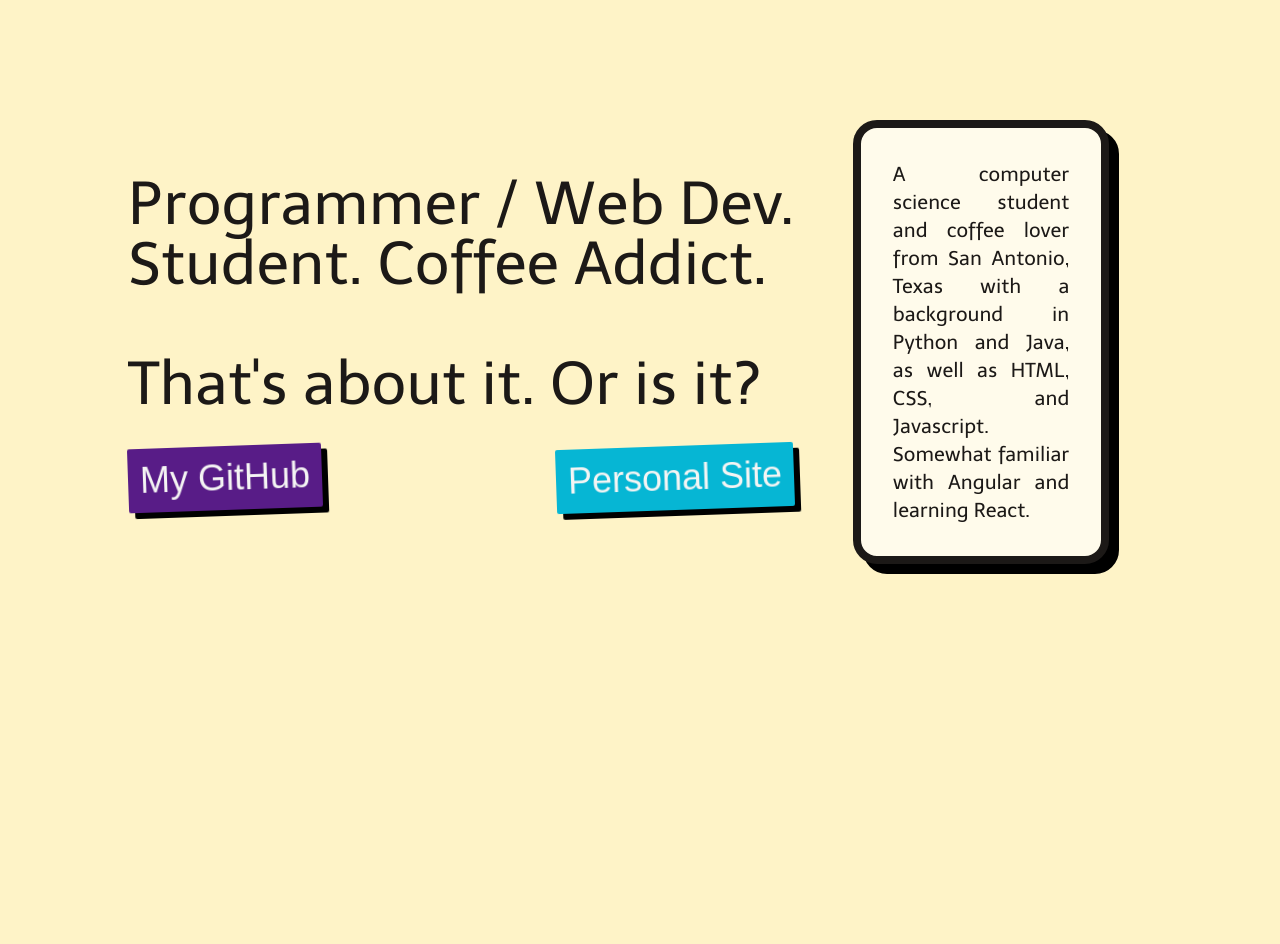
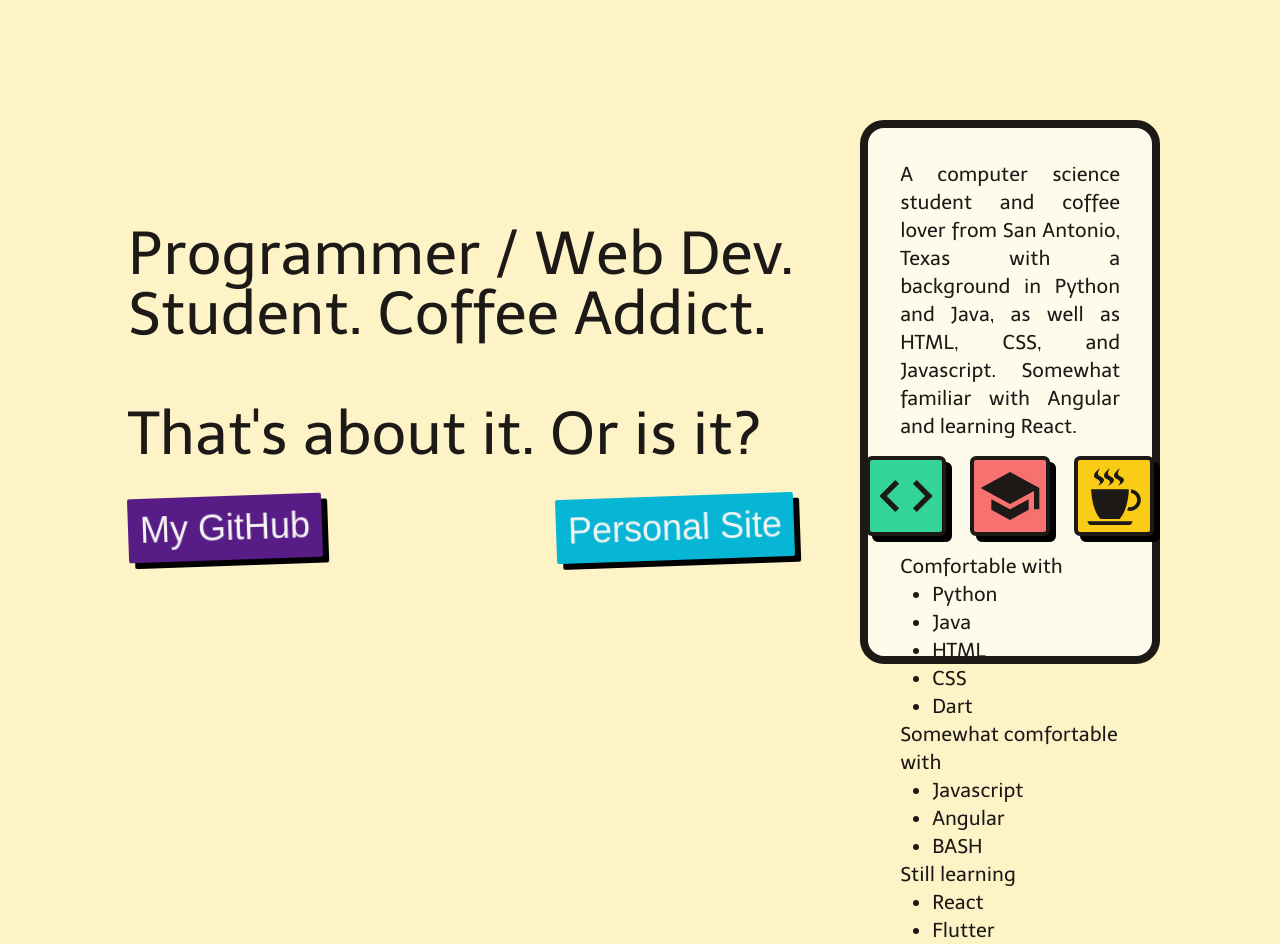
Before and after one commit to sk3p7ic/sk3p7ic-site, a React (Create React App) app: page / in a window 1280 px wide. Shown: the part 120-1064 px from the top of the page. Before the commit the page ends 812 px from the top, so only its background shows below. Built offline with nearby package versions, Linux system fonts and the light colour scheme; a web font is replaced by a local one.

Commit message:
Finished working on home page (for now)

```diff
--- /dev/null
+++ b/src/pages/home/about-panel/AboutPanel.js
@@ -0,0 +1,99 @@
+import { useState } from "react";
+import { MdCode, MdSchool } from "react-icons/md";
+import { GiCoffeeCup } from "react-icons/gi";
+
+const CodeSection = () => {
+  return (
+    <div>
+      <p>Comfortable with</p>
+      <ul className="list-disc pl-8">
+        <li>Python</li>
+        <li>Java</li>
+        <li>HTML</li>
+        <li>CSS</li>
+        <li>Dart</li>
+      </ul>
+      <p>Somewhat comfortable with</p>
+      <ul className="list-disc pl-8">
+        <li>Javascript</li>
+        <li>Angular</li>
+        <li>BASH</li>
+      </ul>
+      <p>Still learning</p>
+      <ul className="list-disc pl-8">
+        <li>React</li>
+        <li>Flutter</li>
+      </ul>
+    </div>
+  );
+};
+
+const SchoolSection = () => {
+  return (
+    <div>
+      <p>
+        I'm a computer science student at Texas A&amp;M University - San
+        Antonio. During my time at TAMU-SA, I have taken the following courses:
+      </p>
+      <ul className="list-disc pl-8">
+        <li>Programming Fundamentals [1-3] (C++ and Java)</li>
+        <li>Scripting Languages (BASH, Python, and PowerShell)</li>
+        <li>Mobile App Development I (Using Java)</li>
+        <li>Cyber Security</li>
+        <li>Database Systems</li>
+        <li>Systems Analysis and Design</li>
+      </ul>
+    </div>
+  );
+};
+
+const CoffeeSection = () => {
+  return (
+    <div>
+      <p>I love coffee! A nice dark roast is always a solid choice.</p>
+    </div>
+  );
+};
+
+export const AboutPanel = () => {
+  const [infoPage, setInfoPage] = useState(0);
+
+  const middleButtonRotations = {
+    0: " hover:-rotate-3",
+    1: " ",
+    2: " hover:rotate-3",
+  };
+
+  const buttons = [
+    [<MdCode size={64} />, "bg-emerald-400 hover:-rotate-6"],
+    [<MdSchool size={64} />, "bg-red-400" + middleButtonRotations[infoPage]],
+    [<GiCoffeeCup size={64} />, "bg-yellow-400 hover:rotate-6"],
+  ];
+
+  const pages = [<CodeSection />, <SchoolSection />, <CoffeeSection />];
+
+  const handleButtonClick = (i) => {
+    setInfoPage(i);
+  };
+
+  return (
+    <div className="w-full h- full flex flex-col">
+      <div className="p-4 flex gap-6 justify-center">
+        {buttons.map((elem, i) => (
+          <button
+            className={
+              "p-1 rounded-md border-4 border-stone-900 drop-shadow-6px transition-all" +
+              " hover:rounded-xl hover:drop-shadow-10px hover:-translate-y-2 " +
+              elem[1]
+            }
+            key={i}
+            onClick={() => handleButtonClick(i)}
+          >
+            {elem[0]}
+          </button>
+        ))}
+      </div>
+      <div className="transition-all">{pages[infoPage]}</div>
+    </div>
+  );
+};
--- a/src/pages/home/home.js
+++ b/src/pages/home/home.js
@@ -1,6 +1,5 @@
-import { MdCode } from "react-icons/md";
-
 import { FunkyButton } from "../../components/button/button";
+import { AboutPanel } from "./about-panel/AboutPanel";
 
 export const HomePage = () => {
   return (
@@ -23,13 +22,14 @@
         </div>
       </div>
       <div className="flex-grow flex justify-center">
-        <div className="w-3/4 p-8 border-8 rounded-3xl border-stone-900 bg-amber-50 drop-shadow-[10px_10px_0px_rgba(0,0,0,1)]">
+        <div className="w-3/4 p-8 border-8 rounded-3xl border-stone-900 bg-amber-50 ">
           <div className="flex flex-col font-telex text-xl">
             <p className="text-justify">
               A computer science student and coffee lover from San Antonio,
               Texas with a background in Python and Java, as well as HTML, CSS,
               and Javascript. Somewhat familiar with Angular and learning React.
             </p>
+            <AboutPanel />
           </div>
         </div>
       </div>
--- a/tailwind.config.js
+++ b/tailwind.config.js
@@ -7,6 +7,10 @@
         telex: ["Telex", "sans-serif"],
         tech: ["Share Tech", "sans-serif"],
       },
+      dropShadow: {
+        "6px": "6px 6px 0px rgba(0,0,0,1)",
+        "10px": "10px 10px 0px rgba(0,0,0,1)",
+      },
     },
   },
   plugins: [],
```
